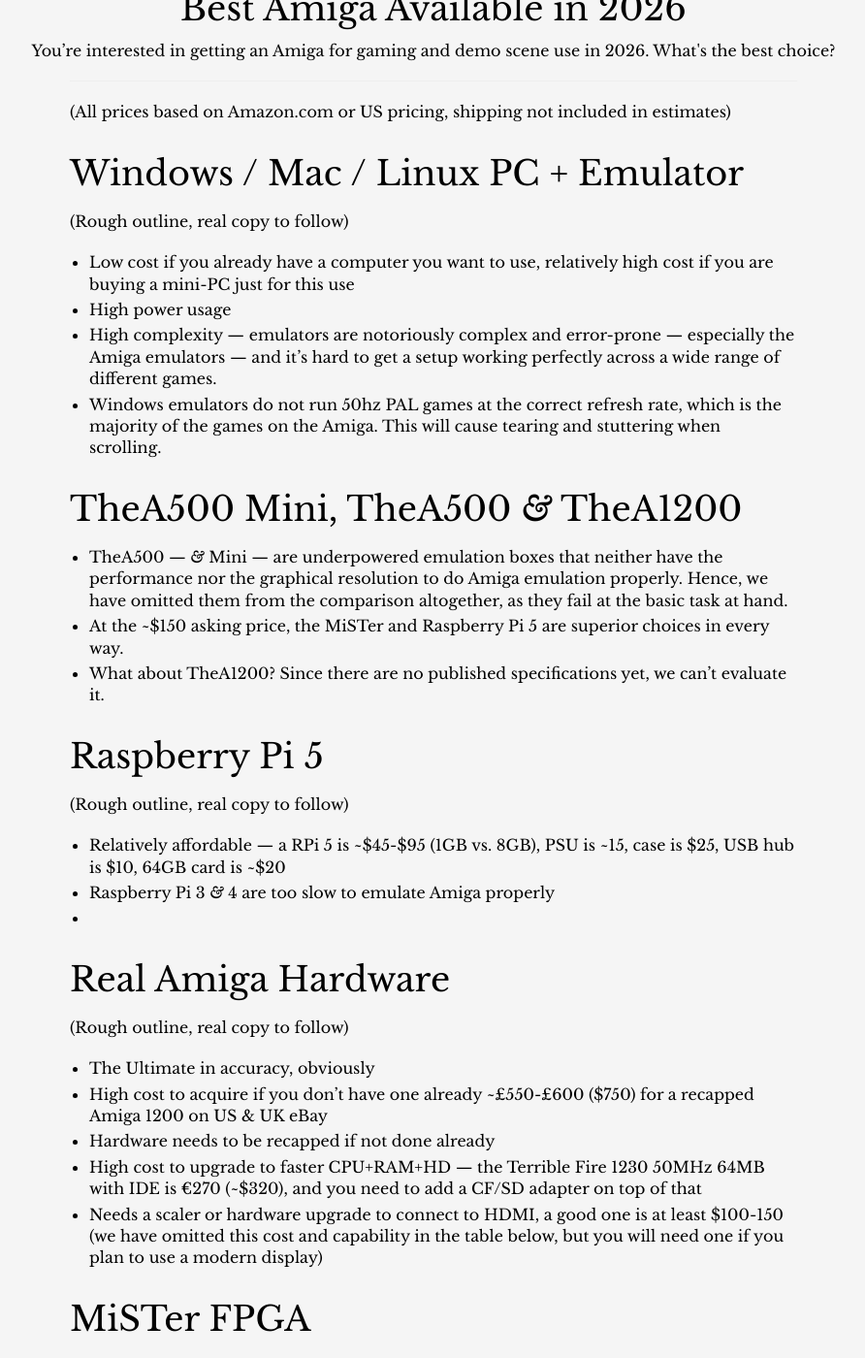
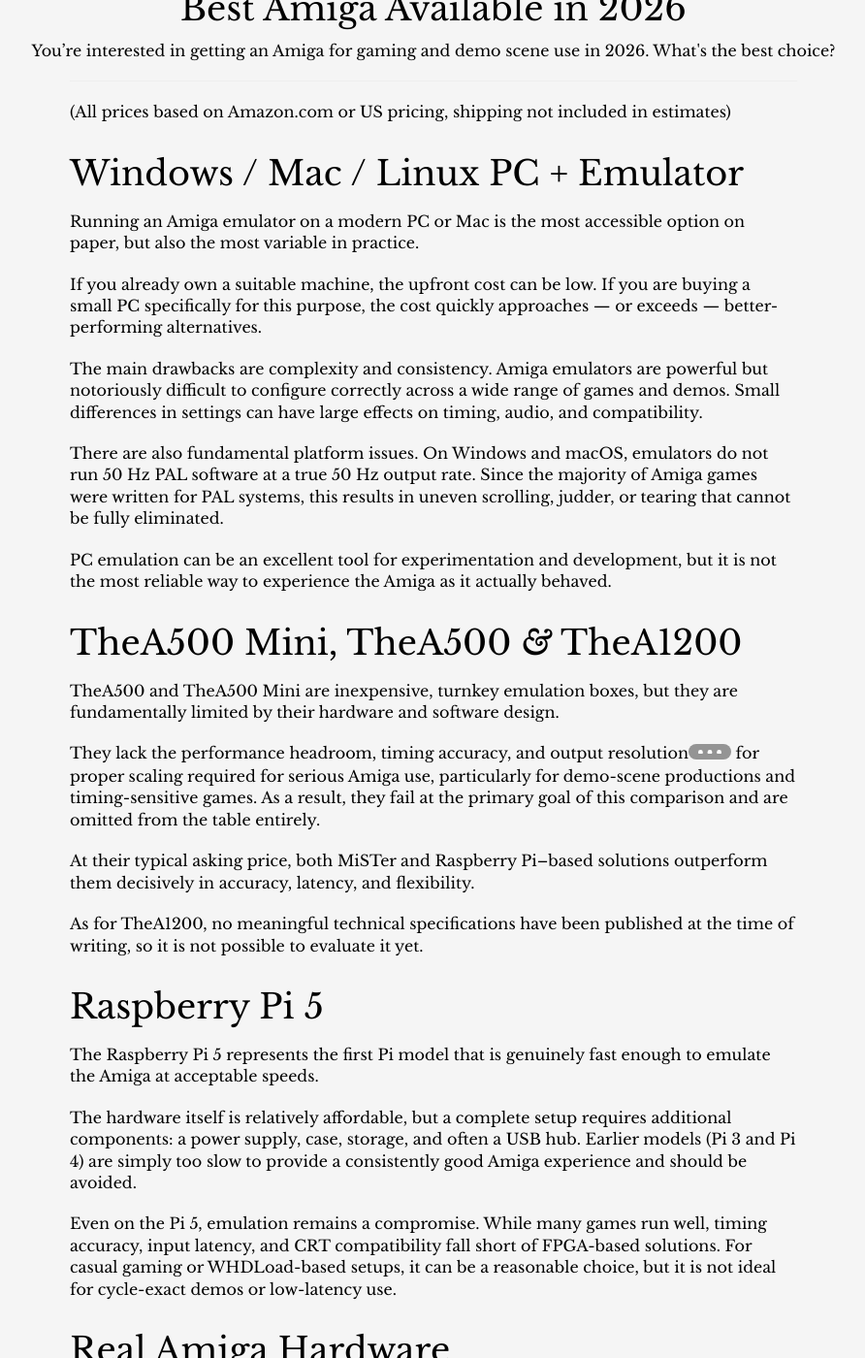
Before and after one commit to amigavision/amigavision.github.io, a Jekyll site: the page built from best.md, in a window 1280 px wide and 1400 px high, scrolled down 196 px. Shown: the whole window at 97% size, without its empty margins (193-1085 px from the left). Built offline with Jekyll 4.4.1, drawn with Linux system fonts in a browser that asks for light colours; some of the changed text lies outside the part shown.

Commit message:
Expanding bullet points to real summaries

```diff
--- a/best.md
+++ b/best.md
@@ -7,54 +7,59 @@
 
 ## Windows / Mac / Linux PC + Emulator
 
-(Rough outline, real copy to follow)
+Running an Amiga emulator on a modern PC or Mac is the most accessible option on paper, but also the most variable in practice.
 
-* Low cost if you already have a computer you want to use, relatively high cost if you are buying a mini-PC just for this use
-* High power usage
-* High complexity — emulators are notoriously complex and error-prone — especially the Amiga emulators — and it’s hard to get a setup working perfectly across a wide range of different games.
-* Windows emulators do not run 50hz PAL games at the correct refresh rate, which is the majority of the games on the Amiga. This will cause tearing and stuttering when scrolling.
+If you already own a suitable machine, the upfront cost can be low. If you are buying a small PC specifically for this purpose, the cost quickly approaches — or exceeds — better-performing alternatives.
+
+The main drawbacks are complexity and consistency. Amiga emulators are powerful but notoriously difficult to configure correctly across a wide range of games and demos. Small differences in settings can have large effects on timing, audio, and compatibility.
+
+There are also fundamental platform issues. On Windows and macOS, emulators do not run 50 Hz PAL software at a true 50 Hz output rate. Since the majority of Amiga games were written for PAL systems, this results in uneven scrolling, judder, or tearing that cannot be fully eliminated.
+
+PC emulation can be an excellent tool for experimentation and development, but it is not the most reliable way to experience the Amiga as it actually behaved.
 
 ## TheA500 Mini, TheA500 *&* TheA1200
 
-* TheA500 — *&* Mini — are underpowered emulation boxes that neither have the performance nor the graphical resolution to do Amiga emulation properly. Hence, we have omitted them from the comparison altogether, as they fail at the basic task at hand.
-* At the ~$150 asking price, the MiSTer and Raspberry Pi 5 are superior choices in every way.
-* What about TheA1200? Since there are no published specifications yet, we can’t evaluate it.
+TheA500 and TheA500 Mini are inexpensive, turnkey emulation boxes, but they are fundamentally limited by their hardware and software design.
+
+They lack the performance headroom, timing accuracy, and output resolution[^0] for proper scaling required for serious Amiga use, particularly for demo-scene productions and timing-sensitive games. As a result, they fail at the primary goal of this comparison and are omitted from the table entirely.
+
+At their typical asking price, both MiSTer and Raspberry Pi–based solutions outperform them decisively in accuracy, latency, and flexibility.
+
+As for TheA1200, no meaningful technical specifications have been published at the time of writing, so it is not possible to evaluate it yet.
 
 ## Raspberry Pi 5
 
-(Rough outline, real copy to follow)
+The Raspberry Pi 5 represents the first Pi model that is genuinely fast enough to emulate the Amiga at acceptable speeds.
 
-* Relatively affordable — a RPi 5 is ~$45-$95 (1GB vs. 8GB), PSU is ~15, case is $25, USB hub is $10, 64GB card is ~$20
-* Raspberry Pi 3 *&* 4 are too slow to emulate Amiga properly
-*
+The hardware itself is relatively affordable, but a complete setup requires additional components: a power supply, case, storage, and often a USB hub. Earlier models (Pi 3 and Pi 4) are simply too slow to provide a consistently good Amiga experience and should be avoided.
+
+Even on the Pi 5, emulation remains a compromise. While many games run well, timing accuracy, input latency, and CRT compatibility fall short of FPGA-based solutions. For casual gaming or WHDLoad-based setups, it can be a reasonable choice, but it is not ideal for cycle-exact demos or low-latency use.
 
 ## Real Amiga Hardware
 
-(Rough outline, real copy to follow)
+A real Amiga remains the gold standard for historical authenticity.
 
-* The Ultimate in accuracy, obviously
-* High cost to acquire if you don’t have one already ~£550-£600 ($750) for a recapped Amiga 1200 on US & UK eBay
-* Hardware needs to be recapped if not done already
-* High cost to upgrade to faster CPU+RAM+HD — the Terrible Fire 1230 50MHz 64MB with IDE is €270 (~$320), and you need to add a CF/SD adapter on top of that
-* Needs a scaler or hardware upgrade to connect to HDMI, a good one is at least $100-150 (we have omitted this cost and capability in the table below, but you will need one if you plan to use a modern display)
+There is no substitute for original hardware connected to a real CRT, with the original keyboard, mouse, and quirks intact. For collectors, preservationists, and those who value the physical experience as much as the software, real hardware is unmatched.
+
+That authenticity comes at a cost. Well-maintained machines are expensive, and most systems require recapping and ongoing care. Meaningful upgrades — faster CPUs, more memory, and modern storage — add significantly to the total price.
+
+Connecting a real Amiga to modern displays also requires external hardware, such as scalers or video upgrades, which further increases complexity and cost.
 
 ## MiSTer FPGA
 
-(Rough outline, real copy to follow)
+MiSTer provides a hardware-accurate Amiga implementation without the practical downsides of aging electronics.
 
-* Low power usage
-* Highest accuracy
-* Lowest input and output latency aside from original hardware
-* Cycle-accurate Amiga 500 core for demo scene productions
-* Medium-level cost — MiSTer Pi board is $125 including case and 64GB SD card, SuperStation is $199 including 64GB SD card.
-* SuperStation is a high-quality injection-molded case, much higher quality than the average affordable Raspberry Pi case.
+It delivers cycle-accurate behavior, extremely low and consistent input/output latency, correct PAL and NTSC timing, and support for both modern HDMI displays and native analog CRT output. Power usage is low, and once configured, ongoing maintenance is minimal.
 
+For demo-scene use in particular, MiSTer’s deterministic timing and lack of external interference make it exceptionally reliable. In some cases, it is actually more consistent than real hardware due to the absence of component drift, power-supply variance, and third-party expansions.
+
+Hardware options range from bare-bones boards to high-quality, purpose-built cases like the SuperStation, which offers build quality far beyond typical single-board computer enclosures.
 
 ## 💰&nbsp;Cost
 
 |   | Real <br>Amiga | MiSTer | RPi&nbsp;5 | PC +&nbsp;<br> Emu
 |---|:--------------:|:------:|:----------:|:------------------:
-| Total cost | ~&#36;1K+ | ~&#36;150-&#36;200 | ~&#36;110-&#36;160 | ~&#36;0-&#36;250
+| Total cost | ~&#36;1K+<br> [^7] | ~&#36;150-&#36;200<br> | ~&#36;110-&#36;160 <br>[^6] | ~&#36;0-&#36;250<br> [^8]
 | Initial Cost | 💰<br>💰💰 | <br>💰💰 | <br>💰💰 | <br>💰💰
 | Ongoing Cost | 💰<br>💰💰 | <br>💰 | <br>💰 | <br>💰
 {: .feature-compare data-responsive-table="true" }
@@ -131,6 +136,8 @@
 Even the real deal is not particularly fun to deal with on a daily basis.
 We want accuracy + convenience — FPGA gives you that.
 
+[^0]: 1080p is the minimum resolution required for decent integer scaling of Amiga resolutions when the target is a modern 16:9 aspect ratio screen. TheA500 only supports 720p.
+
 [^1]: While emulators like WinUAE may be cycle accurate on paper, that doesn’t help when the host OS can interrupt the process at any time.
 
 [^2]: On aging, analog hardware, you get capacitor drift, power rail fluctuations, clock stability variations with temperature, etc. An expanded Amiga introduces potential issues: Accelerators change bus contention behavior, and RTG cards, CF adapters, USB, etc. introduce side effects.
@@ -140,6 +147,15 @@
 [^4]: Modern desktop operating systems have way too many variables to keep input and output latency low, e.g. host OS interruptions, USB latency and polling speed, graphics rendering pipelines, etc.
 
 [^5]: With the &#36;50 RGB-Pi 2 Adapter.
+
+[^6]: Raspberry Pi 5 is ~$45-$95 (1GB vs. 8GB), PSU is ~15, case is $25, USB hub is $10, 64GB card is ~$20.
+
+[^7]: A recapped (mandatory!) Amiga 1200 is ~$750 on US & UK eBay. Adding a faster CPU + RAM + HD runs you ~$320 (TerribleFire 1230 50MHz 64MB with IDE). It also Needs a scaler or hardware upgrade to connect to HDMI, a good one is at least $100-150 (we have omitted this cost and capability in the table, but you will need one if you plan to use a modern display)
+
+[^8]: “Free” only if you plan on using your existing computer for emulation. A reasonably performant dedicated mini-PC for gaming in the living room is ~$250.
+
+[^9]: MiSTer Pi board is $125 including case and 64GB SD card. SuperStation is $199 including 64GB SD card and a high-quality injection-molded case, much higher quality than the average affordable Raspberry Pi case.
+
 
 <script>
 document.addEventListener("DOMContentLoaded", function () {
```
